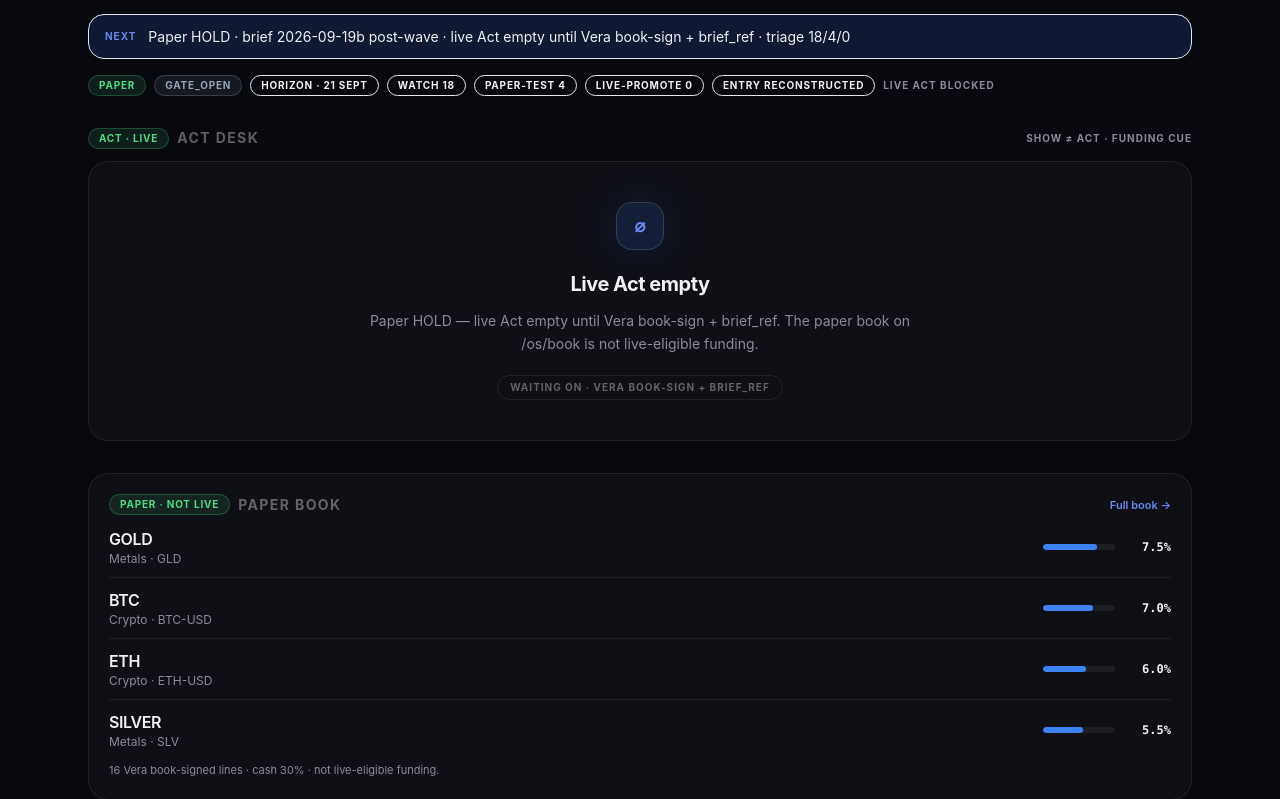
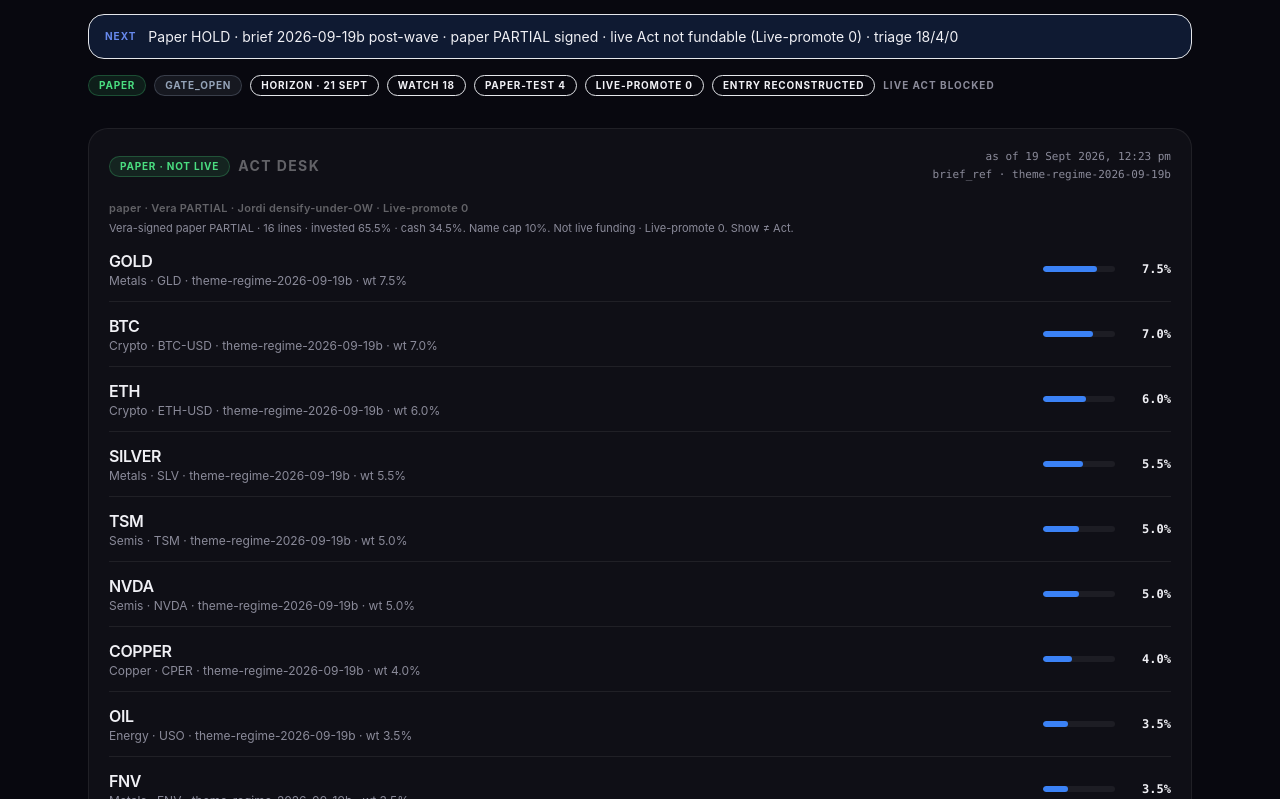
Before and after one commit to ghodzilla/passiveblocks-web, a Next.js app: page /os in a window 1280 px wide. Shown: the part 441-1240 px from the top of the page. Built offline with nearby package versions, Linux system fonts and the light colour scheme.

Commit message:
feat(os): Book strip Vera PARTIAL 16 — Jordi densify under OW

```diff
--- a/app/os/page.tsx
+++ b/app/os/page.tsx
@@ -10,8 +10,10 @@ import {
   formatPct,
   formatThemeLabel,
   briefAsOfLabel,
+  hasPaperPartialActBook,
   hasSignalStatus,
   paperMarks,
+  paperPartialActLabel,
   paperPortfolio,
   signalPack,
   targetBook,
@@ -84,6 +86,10 @@ export default function OsHomePage() {
   const paperLines = [...targetBook.positions].sort((a, b) => b.weight_pct - a.weight_pct).slice(0, 4);
   const topShow = [...convictionShow.show_rows].sort((a, b) => b.score - a.score).slice(0, 3);
   const ceilings = targetBook.risk_ceilings_ref;
+  const paperPartial = hasPaperPartialActBook(targetBook);
+  const partialLabel = paperPartial ? paperPartialActLabel(targetBook) : null;
+  const bookCashPct = targetBook.cash_pct;
+  const bookInvestedPct = targetBook.invested_pct;
 
   return (
     <OsShell
@@ -134,7 +140,9 @@ export default function OsHomePage() {
           Paper {paperAction}
           {asOfBrief ? ` · brief ${asOfBrief} post-wave` : ''}
           {' · '}
-          live Act empty until Vera book-sign + brief_ref
+          {paperPartial
+            ? `paper PARTIAL signed · live Act not fundable (Live-promote ${targetBook.live_promote ?? 0})`
+            : 'live Act empty until Vera book-sign + brief_ref'}
           {triage
             ? ` · triage ${triage.watch.count}/${triage.paper_test.count}/${triage.live_promote.count}`
             : ''}
@@ -187,6 +195,11 @@ export default function OsHomePage() {
             Full book →
           </Link>
         </div>
+        {partialLabel ? (
+          <p className="mb-2 text-[11px] font-semibold tracking-wide text-[var(--muted-foreground)]">
+            {partialLabel}
+          </p>
+        ) : null}
         <ul className="divide-y divide-[var(--border)]">
           {paperLines.map((row) => (
             <li key={row.symbol} className="flex items-center justify-between gap-4 py-2.5 first:pt-0 last:pb-0">
@@ -201,7 +214,8 @@ export default function OsHomePage() {
           ))}
         </ul>
         <p className="mt-3 text-[11px] text-[var(--muted)]">
-          {targetBook.positions.length} Vera book-signed lines · cash {formatPct(cashPct, 0)} · not
+          {targetBook.positions.length} Vera book-signed lines · cash{' '}
+          {formatPct(bookCashPct, 1)} · invested {formatPct(bookInvestedPct, 1)} · not
           live-eligible funding.
         </p>
       </section>
--- a/components/os/ActDeskStrip.tsx
+++ b/components/os/ActDeskStrip.tsx
@@ -7,7 +7,9 @@ import {
   formatThemeLabel,
   hasLiveActBookSign,
   hasPaperActBook,
+  hasPaperPartialActBook,
   liveActBriefRef,
+  paperPartialActLabel,
   paperPortfolio,
   targetBook,
 } from '@/lib/os-data';
@@ -15,14 +17,69 @@ import {
 /**
  * Scarce Act desk — funding cue for real size.
  * Show ≠ Act. Paper book rows never appear here as live-eligible.
- * Hard empty until Vera live book-sign (+ brief_ref when rows render).
+ * Live path: hard empty until Vera live book-sign (+ brief_ref).
+ * Paper PARTIAL path: render signed paper rows with Paper · not live stamp.
  */
 export function ActDeskStrip() {
   const live = hasLiveActBookSign(targetBook, paperPortfolio);
+  const paperPartial = hasPaperPartialActBook(targetBook);
   const paperHold = hasPaperActBook(targetBook, convictionShow);
   const briefRef = liveActBriefRef();
   const asOf = targetBook.as_of || convictionShow.as_of;
   const ceilings = targetBook.risk_ceilings_ref;
+
+  // Paper PARTIAL Vera book-sign — show the 16 as Paper · not live (never live funding).
+  if (!live && paperPartial) {
+    const rows = [...targetBook.positions].sort((a, b) => b.weight_pct - a.weight_pct);
+    const label = paperPartialActLabel(targetBook);
+
+    return (
+      <section
+        className="mb-8 rounded-[var(--radius-xl)] border border-[var(--border)] bg-[var(--surface)] p-5"
+        aria-label="Act desk"
+      >
+        <div className="mb-4 flex flex-wrap items-center justify-between gap-3">
+          <div className="flex flex-wrap items-center gap-2">
+            <span className="os-stamp os-stamp--act">Paper · not live</span>
+            <h2 className="text-sm font-bold uppercase tracking-widest text-[var(--muted-foreground)]">
+              Act desk
+            </h2>
+          </div>
+          <div className="text-right font-mono text-[11px] text-[var(--muted)]">
+            <p>as of {formatAsOf(asOf)}</p>
+            <p className="mt-0.5">brief_ref · {briefRef ?? '—'}</p>
+          </div>
+        </div>
+        <p className="mb-1 text-[11px] font-semibold tracking-wide text-[var(--muted-foreground)]">
+          {label}
+        </p>
+        <p className="mb-3 text-[11px] text-[var(--muted)]">
+          Vera-signed paper PARTIAL · {rows.length} lines · invested{' '}
+          {formatPct(targetBook.invested_pct)} · cash {formatPct(targetBook.cash_pct)}. Name cap{' '}
+          {ceilings.max_single_name_pct}%. Not live funding · Live-promote{' '}
+          {targetBook.live_promote ?? 0}. Show ≠ Act.
+        </p>
+        <ul className="divide-y divide-[var(--border)]">
+          {rows.map((row) => (
+            <li
+              key={row.symbol}
+              className="flex items-center justify-between gap-4 py-3 first:pt-0 last:pb-0"
+            >
+              <div className="min-w-0">
+                <p className="font-semibold tracking-tight">{row.symbol}</p>
+                <p className="text-xs text-[var(--muted)]">
+                  {formatThemeLabel(row.theme_bucket)} · {row.instrument}
+                  {briefRef ? ` · ${briefRef}` : ''}
+                  {` · wt ${formatPct(row.weight_pct)}`}
+                </p>
+              </div>
+              <WeightBar pct={row.weight_pct} max={ceilings.max_single_name_pct} />
+            </li>
+          ))}
+        </ul>
+      </section>
+    );
+  }
 
   if (!live) {
     const title = paperHold ? 'Live Act empty' : 'Waiting on Vera book-sign';
@@ -63,7 +120,7 @@ export function ActDeskStrip() {
           venue: p.venue,
           sleeve: p.sleeve,
           theme_bucket: p.theme_bucket,
-          score: p.score,
+          score: p.score ?? 0,
           tier: p.tier,
           vera_line_sign: null as string | null,
           vera_book_signed: true,
@@ -86,9 +143,7 @@ export function ActDeskStrip() {
         </div>
         <div className="text-right font-mono text-[11px] text-[var(--muted)]">
           <p>as of {formatAsOf(asOf)}</p>
-          <p className="mt-0.5">
-            brief_ref · {briefRef ?? '—'}
-          </p>
+          <p className="mt-0.5">brief_ref · {briefRef ?? '—'}</p>
         </div>
       </div>
       <p className="mb-3 text-[11px] text-[var(--muted)]">
```
